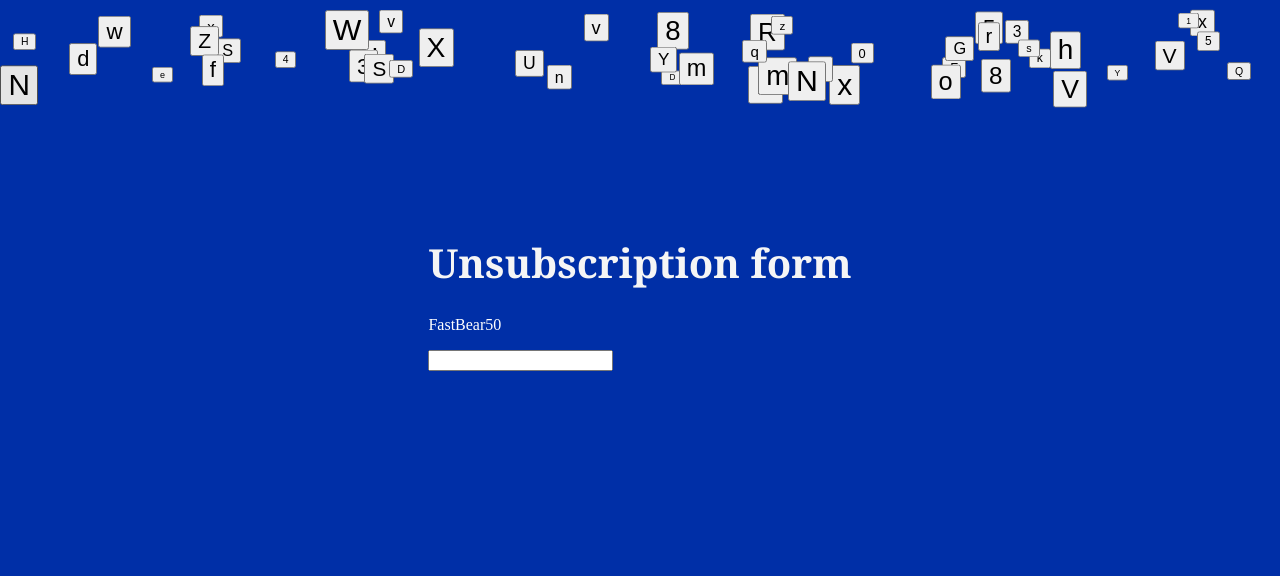
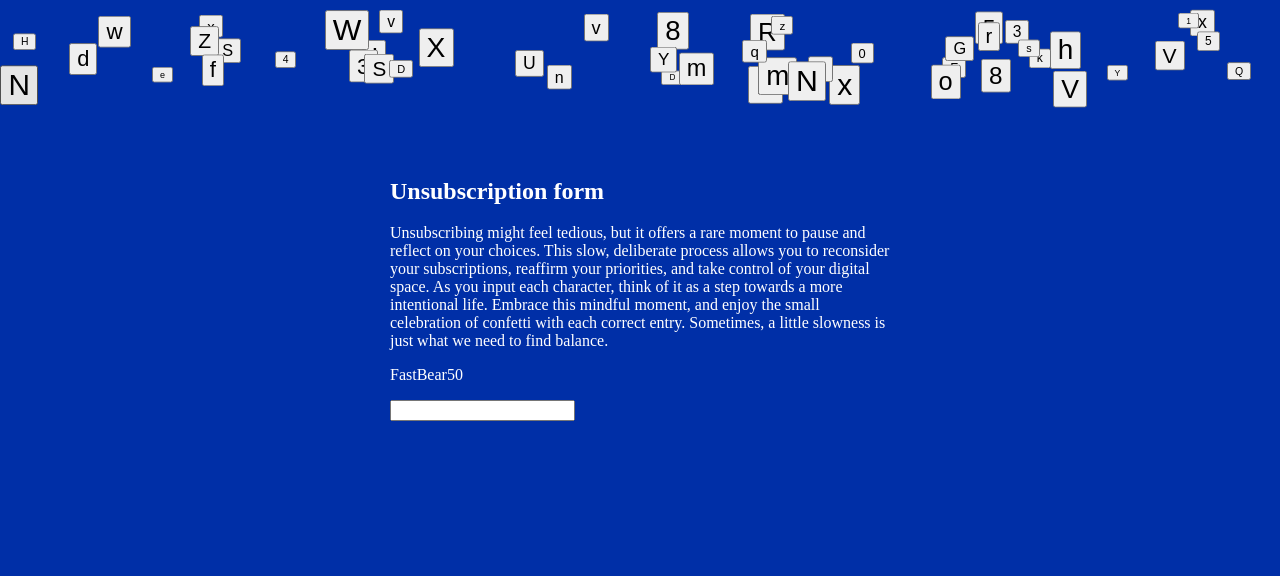
Before and after one commit to antxhan/stupidhackathon, a website built with webpack: page src/template.html in a window 1280 px wide. Both pictures are taken after a click on the button "Unsubscription form". Shown: the part 152-728 px from the top of the page. Built offline with nearby package versions, Linux system fonts and the light colour scheme; files whose address does not match are found by name.

Commit message:
Add unsubscription description

```diff
--- a/src/unsubscribe/unsubscribe.css
+++ b/src/unsubscribe/unsubscribe.css
@@ -1,3 +1,7 @@
+main:has(#unsubscribe) {
+  width: min(500px, 100%);
+}
+
 .character-btn {
   position: absolute;
   top: 0;
@@ -25,7 +29,9 @@
   animation: confettiDrop linear forwards;
 }
 
-.input-error { background-color: red; }
+.input-error {
+  background-color: red;
+}
 
 @keyframes buttonDrop {
   to {
--- a/src/unsubscribe/unsubscribe.js
+++ b/src/unsubscribe/unsubscribe.js
@@ -10,7 +10,8 @@ export default function Unsubscribe() {
 
   const randomUsername = generateRandomUsername();
   unsubscribe.innerHTML = `
-    <h1>Unsubscription form</h1>
+    <h2>Unsubscription form</h2>
+    <p>Unsubscribing might feel tedious, but it offers a rare moment to pause and reflect on your choices. This slow, deliberate process allows you to reconsider your subscriptions, reaffirm your priorities, and take control of your digital space. As you input each character, think of it as a step towards a more intentional life. Embrace this mindful moment, and enjoy the small celebration of confetti with each correct entry. Sometimes, a little slowness is just what we need to find balance.</p>
     <p id="match">${randomUsername}</p>
     <form onSubmit="return false;">
       <input type="text" id="unsubscribeInput" readonly>
```
